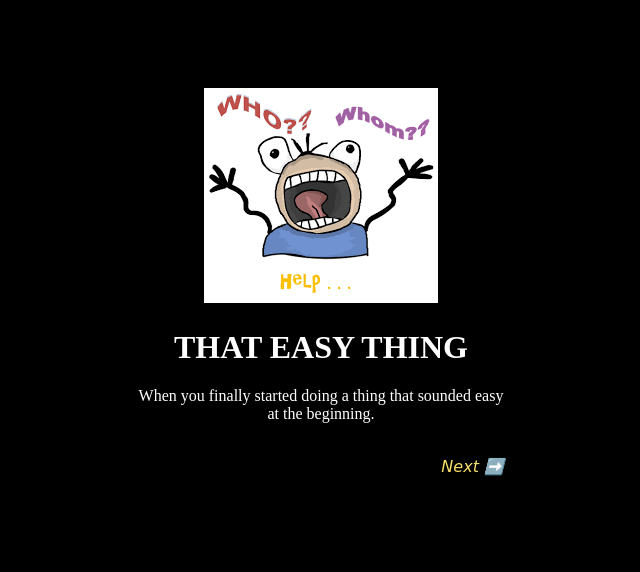
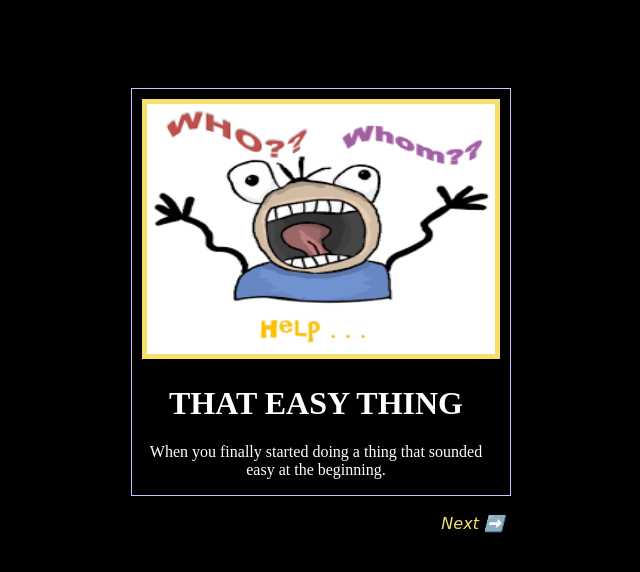
Before and after one commit to dewanshubaijal/memes, a plain HTML site: page index.html in a window 1280 px wide. Shown: the whole page, without its empty margins (319-959 px from the left). Drawn offline with Linux system fonts and the light colour scheme.

Commit message:
style.css

```diff
--- a/style.css
+++ b/style.css
@@ -2,7 +2,7 @@ h1 {
   text-transform: uppercase;
 }
 
-#meme-img {
+.meme-img {
   border: 5px solid rgb(246,224,105);
   width: 100%;
   height: 250px;
@@ -26,4 +26,11 @@ a {
   color: rgb(246,224,105);
   text-decoration: none;
   font-style: italic;
+  padding: 1px;
+
 }
+
+.meme-border {
+  border: 1px solid #D0BFFF;
+  padding: 10px 20px 0px 10px;
+}
```
